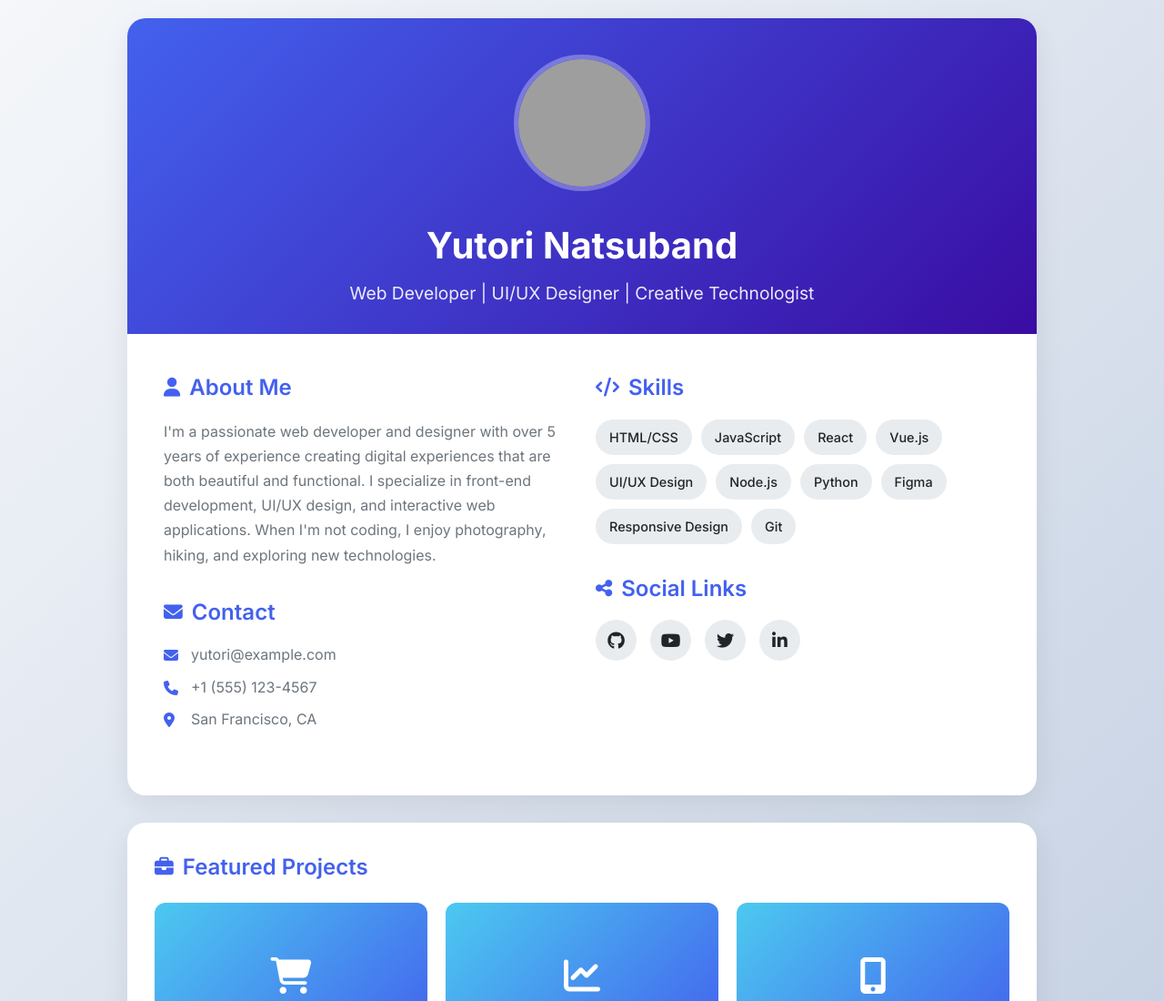
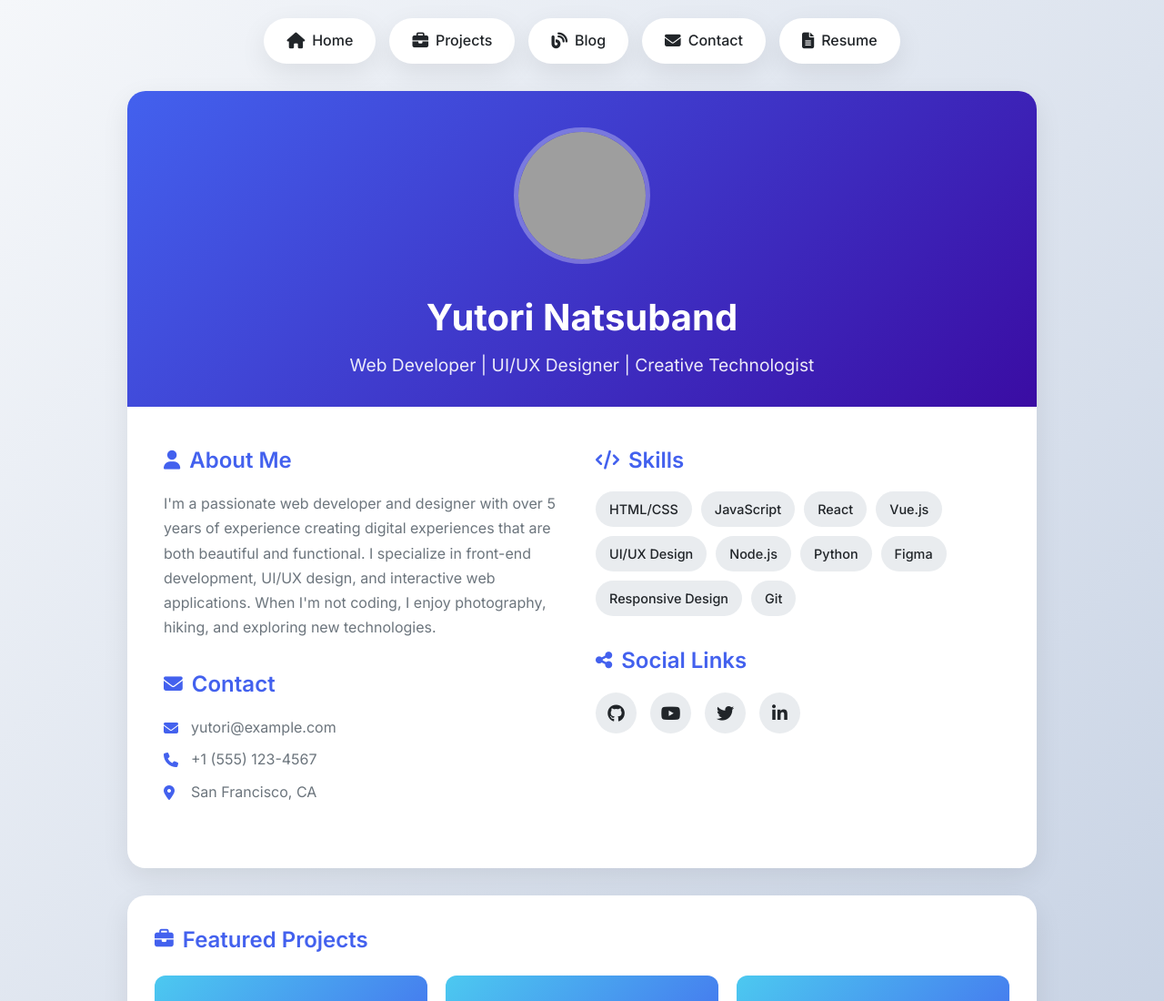
Before and after one commit to yutorinatsuband/yutorinatsuband.github.io, a plain HTML site: page index.html in a window 1280 px wide. Shown: the top 1100 px of the page at 91% size. Drawn offline with Linux system fonts and the light colour scheme; grey boxes are pictures that could not be loaded.

Commit message:
index chnage4sw

```diff
--- a/index.html
+++ b/index.html
@@ -37,6 +37,43 @@
         .container {
             max-width: 1000px;
             margin: 0 auto;
+        }
+
+        /* Navigation Styles */
+        .navigation {
+            display: flex;
+            justify-content: center;
+            margin-bottom: 30px;
+            flex-wrap: wrap;
+            gap: 15px;
+        }
+
+        .nav-btn {
+            background: white;
+            border: none;
+            padding: 12px 25px;
+            border-radius: 50px;
+            font-weight: 500;
+            font-size: 1rem;
+            color: var(--dark);
+            box-shadow: var(--card-shadow);
+            cursor: pointer;
+            transition: var(--transition);
+            display: flex;
+            align-items: center;
+            gap: 8px;
+            text-decoration: none;
+        }
+
+        .nav-btn:hover {
+            transform: translateY(-3px);
+            box-shadow: 0 15px 25px rgba(0, 0, 0, 0.1);
+            background: var(--primary);
+            color: white;
+        }
+
+        .nav-btn i {
+            font-size: 1.1rem;
         }
 
         .profile-card {
@@ -98,6 +135,17 @@
                 grid-template-columns: 1fr;
                 gap: 20px;
                 padding: 30px 20px;
+            }
+
+            .navigation {
+                flex-direction: column;
+                align-items: center;
+            }
+
+            .nav-btn {
+                width: 100%;
+                max-width: 280px;
+                justify-content: center;
             }
         }
 
@@ -252,6 +300,30 @@
 </head>
 <body>
     <div class="container">
+        <!-- Navigation Section -->
+        <div class="navigation">
+            <a href="index.html" class="nav-btn">
+                <i class="fas fa-home"></i>
+                <span>Home</span>
+            </a>
+            <a href="projects.html" class="nav-btn">
+                <i class="fas fa-briefcase"></i>
+                <span>Projects</span>
+            </a>
+            <a href="blog.html" class="nav-btn">
+                <i class="fas fa-blog"></i>
+                <span>Blog</span>
+            </a>
+            <a href="contact.html" class="nav-btn">
+                <i class="fas fa-envelope"></i>
+                <span>Contact</span>
+            </a>
+            <a href="resume.html" class="nav-btn">
+                <i class="fas fa-file-alt"></i>
+                <span>Resume</span>
+            </a>
+        </div>
+
         <div class="profile-card">
             <div class="profile-header">
                 <div class="profile-img-container">
```
